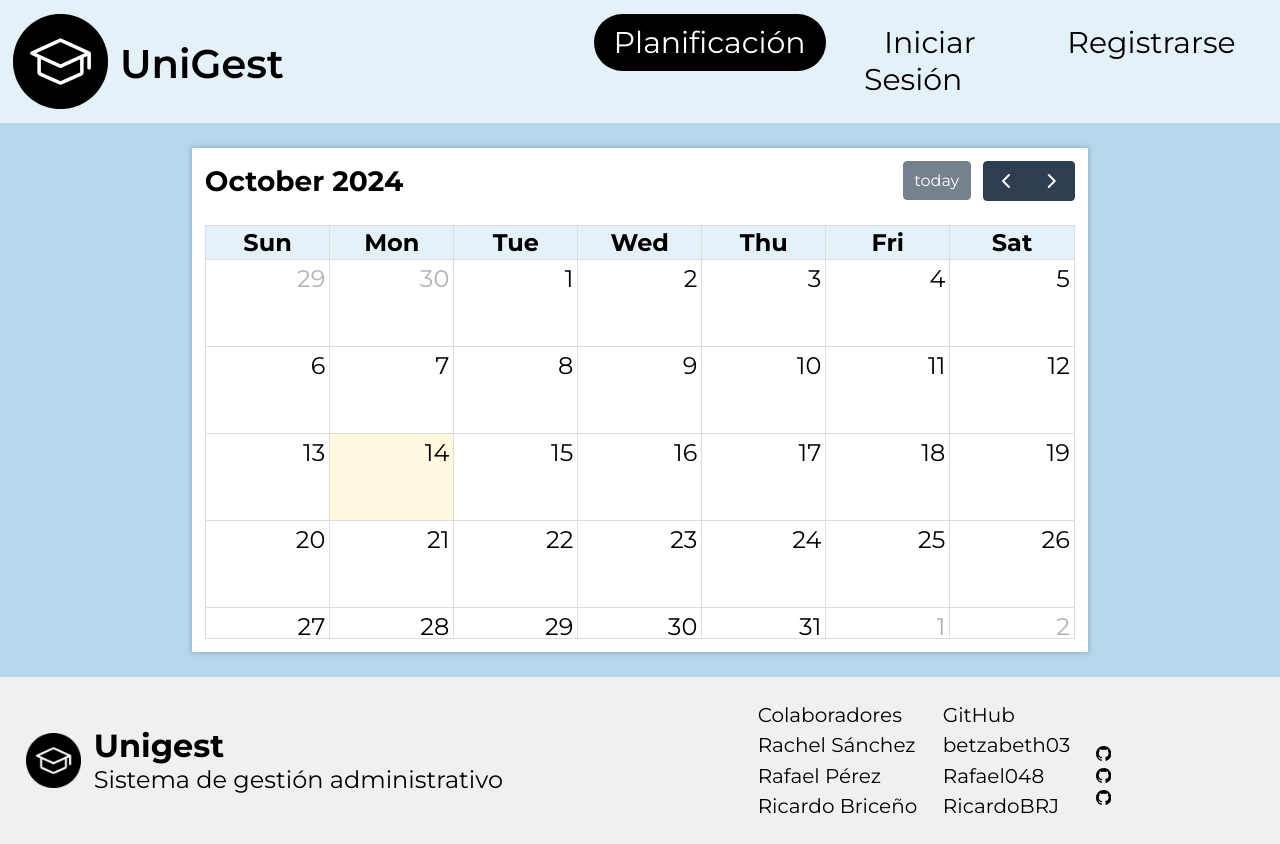
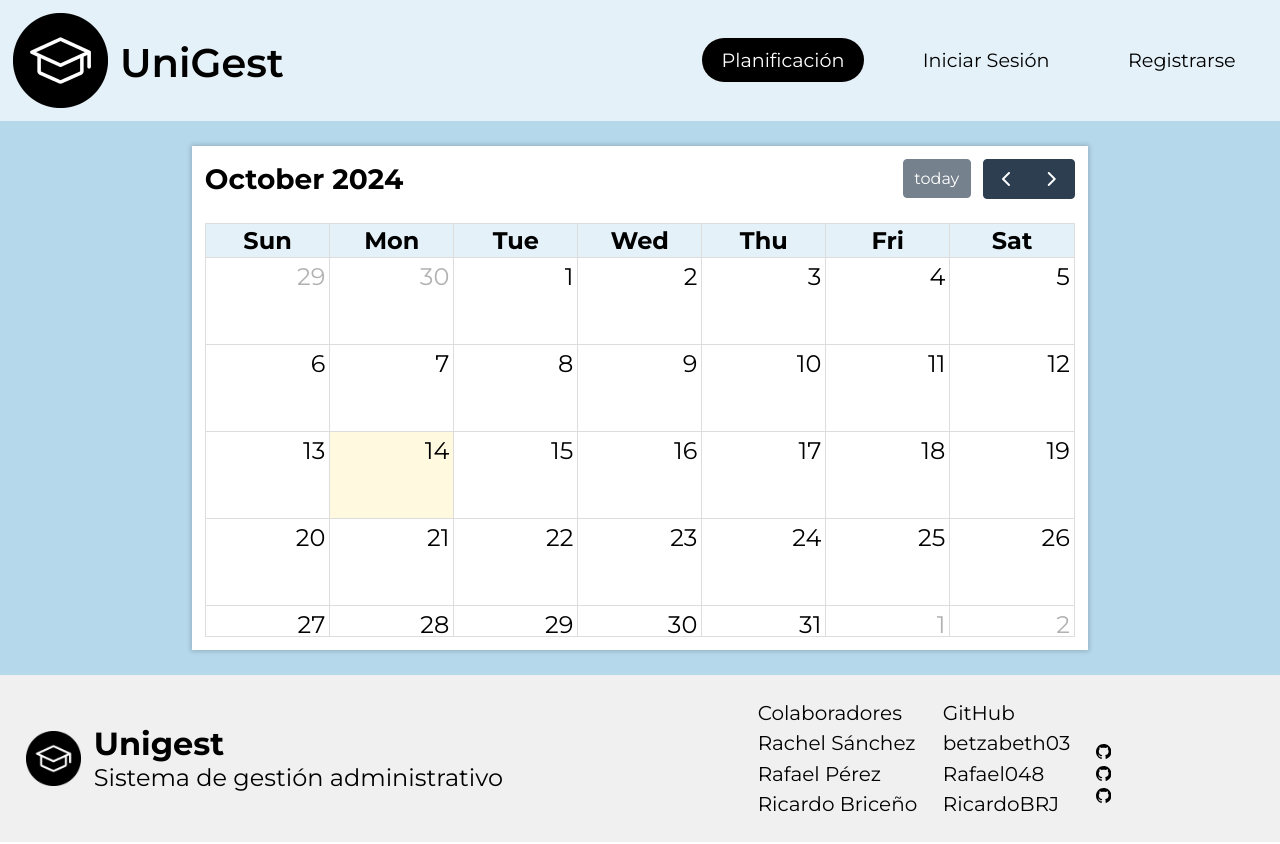
Before and after one commit to betzabeth03/UniGest, a React (Create React App) app in the folder fronted/: page /Calendario in a window 1280 px wide. Built offline with nearby package versions, Linux system fonts and the light colour scheme; no server answers.

Commit message:
Fuente corregida

```diff
--- a/fronted/src/css/Header.css
+++ b/fronted/src/css/Header.css
@@ -35,7 +35,7 @@
     display: flex;
     gap: 3vw;
     padding: .9vw;
-    font-size: 30px;
+    font-size: 1.5vw;
     width: 60%;
     justify-content: end;
 
```
